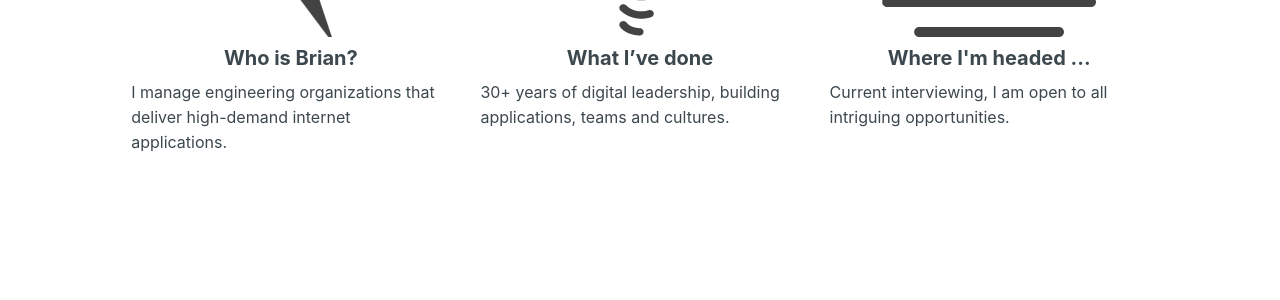
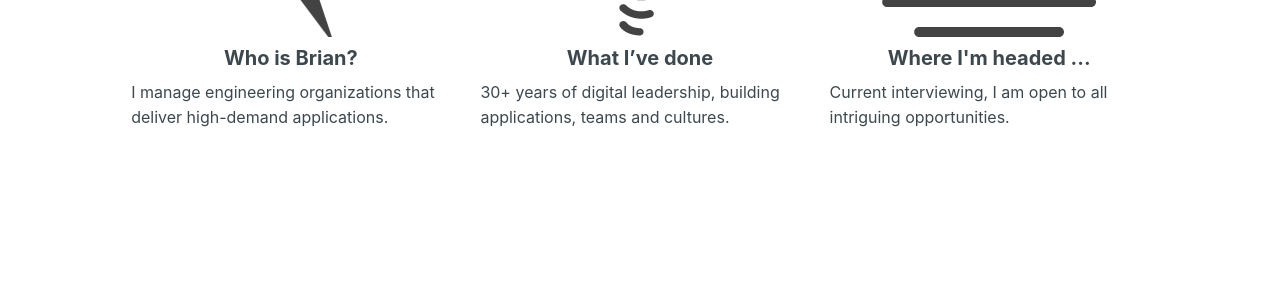
Before and after one commit to brian915/portfolio, a Jekyll site: the page built from index.md, in a window 1280 px wide. Shown: the part 402-702 px from the top of the page. Built offline with Jekyll 4.4.1, drawn with Linux system fonts in a browser that asks for light colours.

Commit message:
removed the term internet

```diff
--- a/_data/home.yml
+++ b/_data/home.yml
@@ -18,7 +18,7 @@
 page_entries:
   - title: Who is Brian?
     url: who
-    desc: I manage engineering organizations that deliver high-demand internet applications.
+    desc: I manage engineering organizations that deliver high-demand applications.
     img: lightning.png
 
   - title: What I’ve done
```
